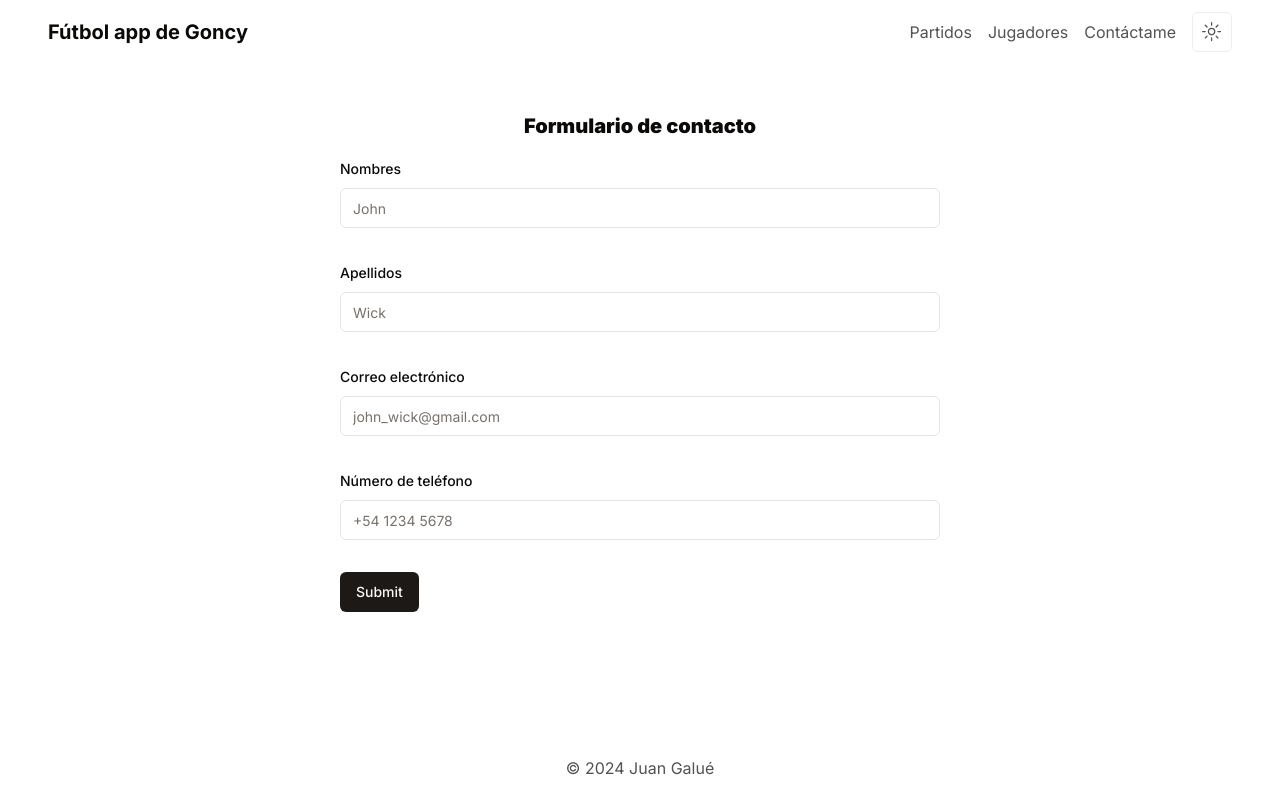
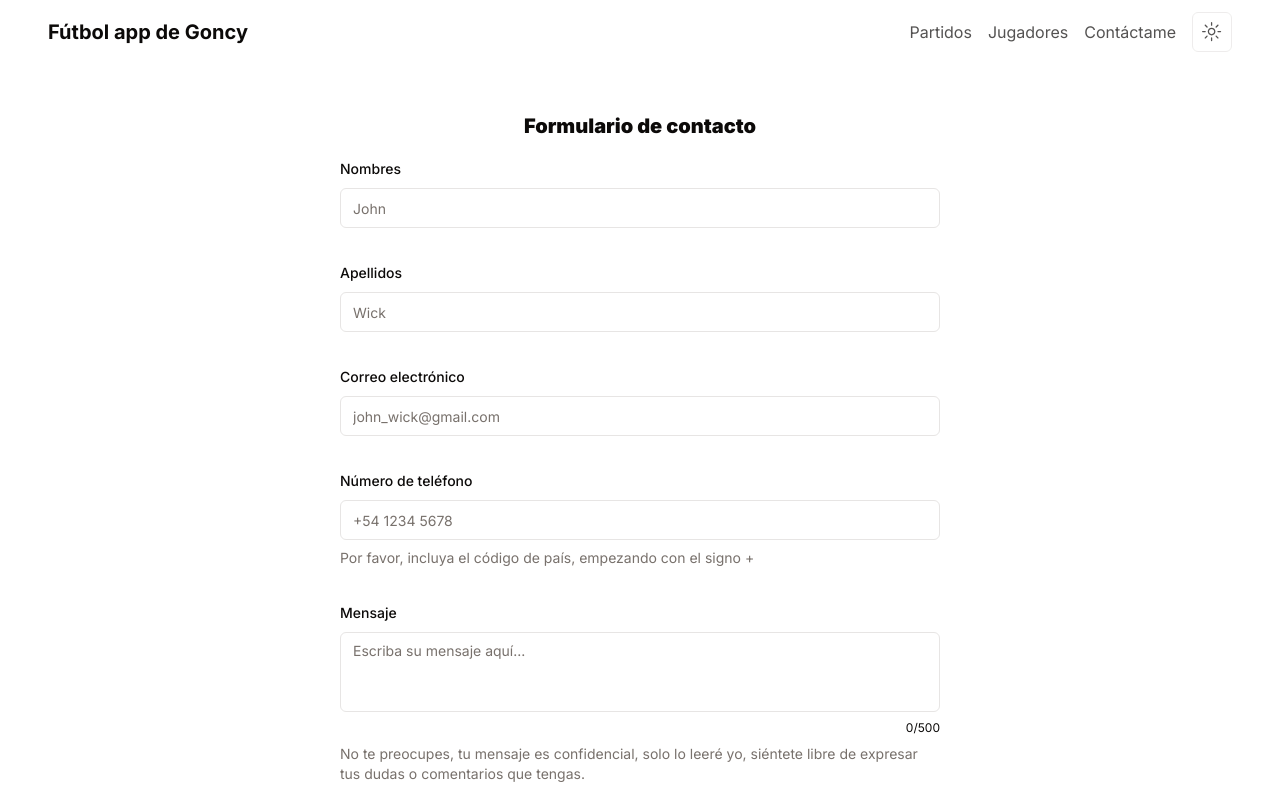
Before and after one commit to juancgalueweb/football-bd-google-sheet, a Next.js app: page /contact-me in a window 1280 px wide. Shown: the top 800 px of the page. Built offline with nearby package versions, Linux system fonts and the light colour scheme.

Commit message:
feat: :sparkles: Agrega textArea al formulario
También agrega el textArea al esquema de zod y al modelo de la base de datos, y las respectivas modificaciones en la API

```diff
--- a/src/app/api/route.ts
+++ b/src/app/api/route.ts
@@ -1,20 +1,26 @@
 import dbConnect from '@/lib/dbConnect'
 import { mongooseValidationErrorHandler } from '@/lib/mongoose-error-handler'
 import Contact from '@/models/contact'
-import { type Contact as ContactI } from '@/types'
+import { type FormData } from '@/types'
 import { NextResponse, type NextRequest } from 'next/server'
 
 export async function POST(req: NextRequest) {
   await dbConnect()
 
-  const data: ContactI = await req.json()
-  const { email, firstName, lastName, phoneNumber } = data
+  const data: FormData = await req.json()
+  const { email, firstName, lastName, phoneNumber, formMessage } = data
 
   try {
     const contact = await Contact.findOne({ email })
 
     if (contact === null) {
-      const newContact = await Contact.create(data)
+      const newContact = await Contact.create({
+        firstName,
+        lastName,
+        email,
+        phoneNumber,
+        formMessages: [formMessage]
+      })
       return NextResponse.json(
         {
           success: true,
@@ -27,7 +33,10 @@ export async function POST(req: NextRequest) {
 
     const updatedContact = await Contact.findOneAndUpdate(
       { email },
-      { firstName, lastName, phoneNumber },
+      {
+        $set: { firstName, lastName, phoneNumber },
+        $push: { formMessages: formMessage }
+      },
       { new: true, runValidators: true }
     )
     return NextResponse.json(
--- a/src/app/contact-me/page.tsx
+++ b/src/app/contact-me/page.tsx
@@ -4,18 +4,23 @@ import { Button } from '@/components/ui/button'
 import {
   Form,
   FormControl,
+  FormDescription,
   FormField,
   FormItem,
   FormLabel,
   FormMessage
 } from '@/components/ui/form'
 import { Input } from '@/components/ui/input'
+import { Textarea } from '@/components/ui/textarea'
 import useContactForm from '@/hooks/useContactForm'
+import { cn } from '@/lib/utils'
+import { useState } from 'react'
 import { ToastContainer } from 'react-toastify'
 import 'react-toastify/dist/ReactToastify.min.css'
 
 export default function ContactMe() {
   const { form, onSubmit } = useContactForm()
+  const [characterCount, setCharacterCount] = useState(0)
 
   return (
     <div className='m-auto w-[600px]'>
@@ -92,11 +97,58 @@ export default function ContactMe() {
                     {...field}
                   />
                 </FormControl>
+                <FormDescription>
+                  Por favor, incluya el código de país, empezando con el signo +
+                </FormDescription>
                 <FormMessage />
               </FormItem>
             )}
           />
-          <Button type='submit'>Submit</Button>
+          <FormField
+            control={form.control}
+            name='formMessage'
+            render={({ field }) => (
+              <FormItem>
+                <FormLabel>Mensaje</FormLabel>
+                <FormControl>
+                  <Textarea
+                    placeholder='Escriba su mensaje aquí...'
+                    className={cn(
+                      'resize-none',
+                      { 'text-orange-500': characterCount > 450 },
+                      {
+                        'text-red-500': characterCount === 500
+                      }
+                    )}
+                    {...field}
+                    onChange={(e) => {
+                      field.onChange(e)
+                      setCharacterCount(e.target.value.length)
+                    }}
+                    maxLength={500}
+                    id='formMessage'
+                  />
+                </FormControl>
+                <p
+                  className={cn(
+                    'text-xs text-right',
+                    { 'text-orange-500': characterCount > 450 },
+                    {
+                      'text-red-500': characterCount === 500
+                    }
+                  )}
+                >
+                  {characterCount}/500
+                </p>
+                <FormDescription>
+                  No te preocupes, tu mensaje es confidencial, solo lo leeré yo,
+                  siéntete libre de expresar tus dudas o comentarios que tengas.
+                </FormDescription>
+                <FormMessage />
+              </FormItem>
+            )}
+          />
+          <Button type='submit'>Enviar formulario</Button>
         </form>
       </Form>
       <ToastContainer />
--- a/src/app/schema/form-zod-schema.ts
+++ b/src/app/schema/form-zod-schema.ts
@@ -3,40 +3,51 @@ import * as z from 'zod'
 export const FormSchema = z.object({
   firstName: z
     .string({
-      required_error: 'El nombre es requerido',
-      invalid_type_error: 'El nombre debe ser del tipo string'
+      required_error: 'El nombre es requerido.',
+      invalid_type_error: 'El nombre debe ser del tipo string.'
     })
     .min(2, {
       message: 'El nombre debe tener al menos 2 caracteres.'
     })
     .max(30, { message: 'El nombre debe tener máximo 30 caracteres.' })
-    .regex(/^[^0-9]*$/, { message: 'El nombre debe contener solo letras' }),
+    .regex(/^[^0-9]*$/, { message: 'El nombre debe contener solo letras.' }),
   lastName: z
     .string({
-      required_error: 'El apellido es requerido',
-      invalid_type_error: 'El apellido debe ser del tipo string'
+      required_error: 'El apellido es requerido.',
+      invalid_type_error: 'El apellido debe ser del tipo string.'
     })
     .min(2, {
       message: 'El apellido debe tener al menos 2 caracteres.'
     })
     .max(30, { message: 'El apellido debe tener máximo 30 caracteres.' })
-    .regex(/^[^0-9]*$/, { message: 'El apellido debe contener solo letras' }),
+    .regex(/^[^0-9]*$/, { message: 'El apellido debe contener solo letras.' }),
   email: z
     .string({
-      required_error: 'El email es requerido',
-      invalid_type_error: 'El email debe ser del tipo string'
+      required_error: 'El email es requerido.',
+      invalid_type_error: 'El email debe ser del tipo string.'
     })
-    .email({ message: 'El email debe ser válido' })
+    .email({ message: 'El email debe ser válido.' })
     .max(50, { message: 'El email debe tener máximo 50 caracteres.' })
     .trim()
     .toLowerCase(),
   phoneNumber: z
     .string({
       required_error: 'El número de teléfono es requerido',
-      invalid_type_error: 'El número de teléfono debe ser del tipo string'
+      invalid_type_error: 'El número de teléfono debe ser del tipo string.'
     })
-    .min(1, { message: 'El número de teléfono es requerido' })
+    .min(1, { message: 'El número de teléfono es requerido.' })
     .max(15, {
       message: 'El número de teléfono debe tener máximo 15 caracteres.'
     })
+    .regex(/^\+\d+$/, {
+      message:
+        'El número de teléfono debe empezar con el signo +, y el resto debe ser solo números.'
+    }),
+  formMessage: z
+    .string({
+      required_error: 'El mensaje es requerido.',
+      invalid_type_error: 'El mensaje debe ser del tipo string.'
+    })
+    .min(10, { message: 'El mensaje debe tener al menos 10 caracteres.' })
+    .max(500, { message: 'El mensaje debe tener máximo 500 caracteres.' })
 })
--- /dev/null
+++ b/src/components/ui/textarea.tsx
@@ -0,0 +1,24 @@
+import * as React from "react"
+
+import { cn } from "@/lib/utils"
+
+export interface TextareaProps
+  extends React.TextareaHTMLAttributes<HTMLTextAreaElement> {}
+
+const Textarea = React.forwardRef<HTMLTextAreaElement, TextareaProps>(
+  ({ className, ...props }, ref) => {
+    return (
+      <textarea
+        className={cn(
+          "flex min-h-[80px] w-full rounded-md border border-input bg-background px-3 py-2 text-sm ring-offset-background placeholder:text-muted-foreground focus-visible:outline-none focus-visible:ring-2 focus-visible:ring-ring focus-visible:ring-offset-2 disabled:cursor-not-allowed disabled:opacity-50",
+          className
+        )}
+        ref={ref}
+        {...props}
+      />
+    )
+  }
+)
+Textarea.displayName = "Textarea"
+
+export { Textarea }
--- a/src/hooks/useContactForm.ts
+++ b/src/hooks/useContactForm.ts
@@ -48,7 +48,8 @@ const useContactForm = () => {
       firstName: '',
       lastName: '',
       email: '',
-      phoneNumber: ''
+      phoneNumber: '',
+      formMessage: ''
     }
   })
 
--- a/src/models/contact.ts
+++ b/src/models/contact.ts
@@ -22,6 +22,12 @@ const contactSchema = new Schema<Contact>(
       type: String,
       required: [true, 'Por favor, ingrese su número de teléfono'],
       maxlength: [15, 'El número de teléfono debe tener máximo 15 caracteres']
+    },
+    formMessages: {
+      type: [String],
+      required: [true, 'Por favor, ingrese su mensaje'],
+      minlength: [10, 'El mensaje debe tener al menos 10 caracteres'],
+      maxlength: [500, 'El mensaje debe tener máximo 500 caracteres']
     }
   },
   { timestamps: true }
--- a/src/types.ts
+++ b/src/types.ts
@@ -20,6 +20,7 @@ export interface Contact extends Document {
   lastName: string
   email: string
   phoneNumber: string
+  formMessages: string[]
 }
 
 export interface FormData {
@@ -27,4 +28,5 @@ export interface FormData {
   lastName: string
   email: string
   phoneNumber: string
+  formMessage: string
 }
```
